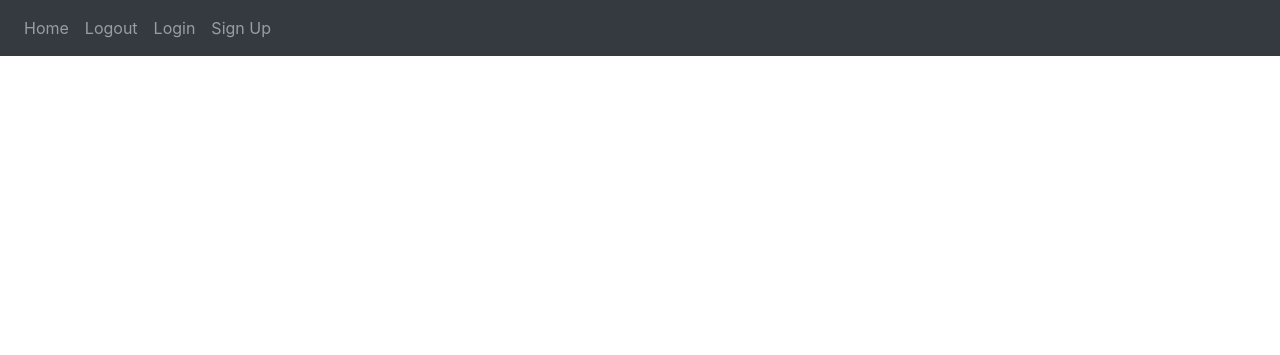
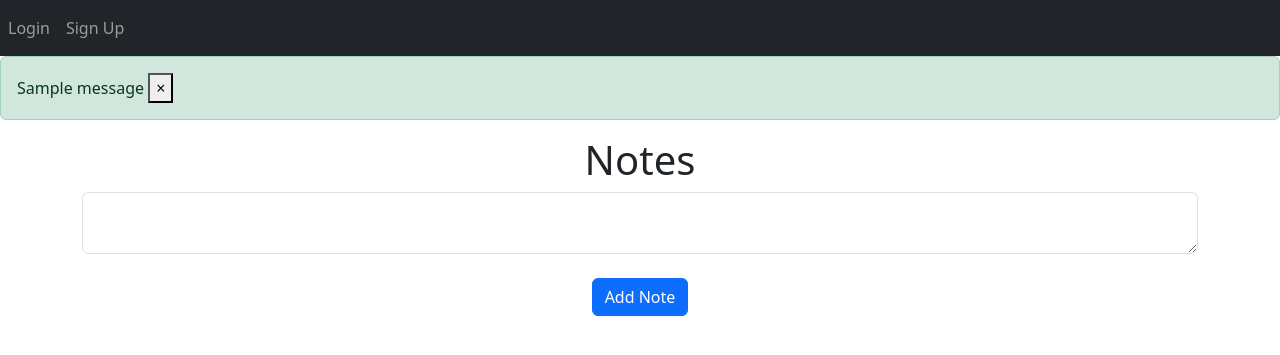
Before and after one commit to kevinkoech357/KNotes, a Flask app: template app/templates/home.html in a window 1280 px wide. Shown: the top 355 px of the page. Run offline with Flask 3, Linux system fonts and the light colour scheme; the template is opened without the code that fills it, so the values that code supplies are empty; one stand-in notice (Sample message) is shown; some libraries are stand-ins or nearby versions.

Commit message:
style homepage

```diff
--- a/app/templates/base.html
+++ b/app/templates/base.html
@@ -1,24 +1,18 @@
 <!DOCTYPE html>
 <html lang="en">
-<head>
-    <meta charset="UTF-8">
-    <meta name="viewport" content="width=device-width, initial-scale=1.0">
+  <head>
+    <meta charset="UTF-8" />
+    <meta name="viewport" content="width=device-width, initial-scale=1.0" />
     <link
+      href="https://cdn.jsdelivr.net/npm/bootstrap@5.3.1/dist/css/bootstrap.min.css"
       rel="stylesheet"
-      href="https://stackpath.bootstrapcdn.com/bootstrap/4.4.1/css/bootstrap.min.css"
-      integrity="sha384-Vkoo8x4CGsO3+Hhxv8T/Q5PaXtkKtu6ug5TOeNV6gBiFeWPGFN9MuhOf23Q9Ifjh"
-      crossorigin="anonymous"
-    />
-    <link
-      rel="stylesheet"
-      href="https://stackpath.bootstrapcdn.com/font-awesome/4.7.0/css/font-awesome.min.css"
+      integrity="sha384-4bw+/aepP/YC94hEpVNVgiZdgIC5+VKNBQNGCHeKRQN+PtmoHDEXuppvnDJzQIu9"
       crossorigin="anonymous"
     />
 
-    <title>{% block title %}KNotes{% endblock %}</title>
-
-</head>
-<body>
+    <title>{% block title %} KNotes {% endblock %}</title>
+  </head>
+  <body>
     <nav class="navbar navbar-expand-lg navbar-dark bg-dark">
       <button
         class="navbar-toggler"
@@ -27,32 +21,56 @@
         data-target="#navbar"
       >
         <span class="navbar-toggler-icon"></span>
-
       </button>
-    <div class="collapse navbar-collapse" id="navbar">
+      <div class="collapse navbar-collapse" id="navbar">
         <div class="navbar-nav">
+          {% if user.is_authenticated %}
           <a class="nav-item nav-link" id="home" href="/">Home</a>
           <a class="nav-item nav-link" id="logout" href="/logout">Logout</a>
+          {% else %}
           <a class="nav-item nav-link" id="login" href="/login">Login</a>
-          <a class="nav-item nav-link" id="signUp" href="/sign-up">Sign Up</a>
+          <a class="nav-item nav-link" id="signup" href="/sign-up">Sign Up</a>
+          {% endif %}
         </div>
       </div>
     </nav>
 
+  {% with messages = get_flashed_messages(with_categories=true) %}
+  {% if messages %}
+    {% for category, message in messages %}
+    {% if category == 'error' %}
+    <div class="alert alert-danger alter-dismissable fade show" role="alert">
+      {{ message }}
+      <button type="button" class="close" data-dismiss="alert">
+        <!-- &times illustrates a fancy x that will be shown onscreen -->
+        <span aria-hidden="true">&times;</span>
+    </div>
+    {% else %}
+    <div class="alert alert-success alter-dismissable fade show" role="alert">
+      {{ message }}
+      <button type="button" class="close" data-dismiss="alert">
+        <!-- &times illustrates a fancy x that will be shown onscreen -->
+        <span aria-hidden="true">&times;</span>
+    </div>
+    {% endif %}
+    {% endfor %}
+  {% endif %}
+  {% endwith %}
+
+    <div class="container">
+    {% block content %} {% endblock %}
+    </div>
+
     <script
-      src="https://code.jquery.com/jquery-3.2.1.slim.min.js"
-      integrity="sha384-KJ3o2DKtIkvYIK3UENzmM7KCkRr/rE9/Qpg6aAZGJwFDMVNA/GpGFF93hXpG5KkN"
+      src="https://cdn.jsdelivr.net/npm/bootstrap@5.3.1/dist/js/bootstrap.bundle.min.js"
+      integrity="sha384-HwwvtgBNo3bZJJLYd8oVXjrBZt8cqVSpeBNS5n7C8IVInixGAoxmnlMuBnhbgrkm"
       crossorigin="anonymous">
     </script>
+
     <script
-      src="https://cdnjs.cloudflare.com/ajax/libs/popper.js/1.12.9/umd/popper.min.js"
-      integrity="sha384-ApNbgh9B+Y1QKtv3Rn7W3mgPxhU9K/ScQsAP7hUibX39j7fakFPskvXusvfa0b4Q"
-      crossorigin="anonymous">
+      type="text/javascript"
+      src="{{ url_for('static', filename='script.js') }}">
     </script>
-    <script
-      src="https://maxcdn.bootstrapcdn.com/bootstrap/4.0.0/js/bootstrap.min.js"
-      integrity="sha384-JZR6Spejh4U02d8jOt6vLEHfe/JQGiRRSQQxSfFWpi1MquVdAyjUar5+76PVCmYl"
-      crossorigin="anonymous">
-    </script>
-</body>
+
+  </body>
 </html>
--- a/app/templates/home.html
+++ b/app/templates/home.html
@@ -1,2 +1,23 @@
+<!-- extends inherits from base.html -->
+
 {% extends "base.html" %}
 {% block title %} KNotes {% endblock %}
+
+{% block content %}
+<h1 align="center"> Notes </h1>
+<ul class="list-group list-group-flush" id="notes">
+    {% for note in user.notes %}
+    <li class="list-group-item"> {{ note.content }}
+        <button type="button" class="close" onClick="deleteNote({{ note.id }})">
+            <span aria-hidden="true">&times;</span>
+    </li>
+    {% endfor %}
+</ul>
+<form method="POST">
+    <textarea name="note" id="note" class="form-control"></textarea>
+    <br>
+    <div align="center">
+        <button type="submit" class="btn btn-primary"> Add Note </button>
+    <div>
+</form>
+{% endblock %}
```
